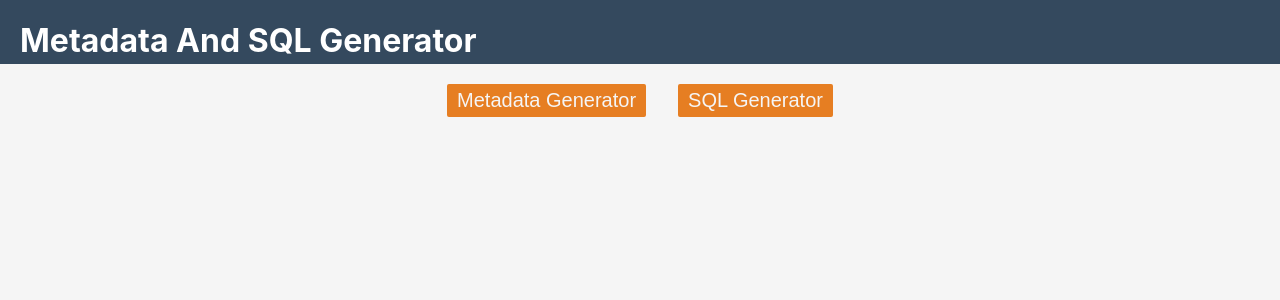
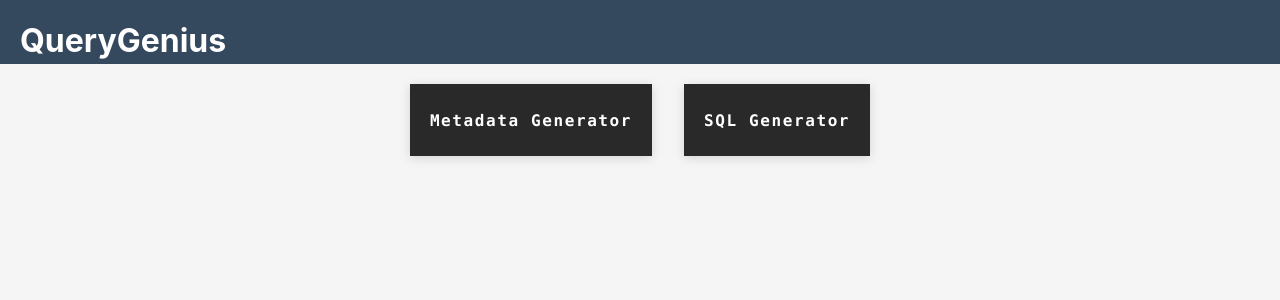
Before and after one commit to Shivamgulia/SQL-Generator, a Next.js app: page / in a window 1280 px wide. Shown: the top 300 px of the page. Built offline with nearby package versions, Linux system fonts and the light colour scheme.

Commit message:
name change

```diff
--- a/pages/index.js
+++ b/pages/index.js
@@ -2,26 +2,27 @@ import Head from 'next/head';
 import styles from '../styles/Home.module.css';
 import { Fragment } from 'react';
 import Link from 'next/link';
+import Button from '../components/button';
 
 export default function Home() {
   return (
     <Fragment>
       <Head>
-        <title>SQL GEN</title>
+        <title>QueryGenius</title>
       </Head>
       <div className={`${styles.container}`}>
         <div className={`${styles.topbar}`}>
-          <h1>Metadata And SQL Generator</h1>
+          <h1>QueryGenius</h1>
         </div>
         <div className={`${styles.body}`}>
           <form className={`${styles.form}`}>
             <Link href='/metagen'>
-              <button className={`${styles.redirbutton}`}>
+              <Button className={`${styles.redirbutton}`}>
                 Metadata Generator
-              </button>
+              </Button>
             </Link>
             <Link href='/sqlgen'>
-              <button className={`${styles.redirbutton}`}>SQL Generator</button>
+              <Button className={`${styles.redirbutton}`}>SQL Generator</Button>
             </Link>
           </form>
         </div>
```
Also changed, not shown: pages/metagen.jsx (+8 -2 lines).
